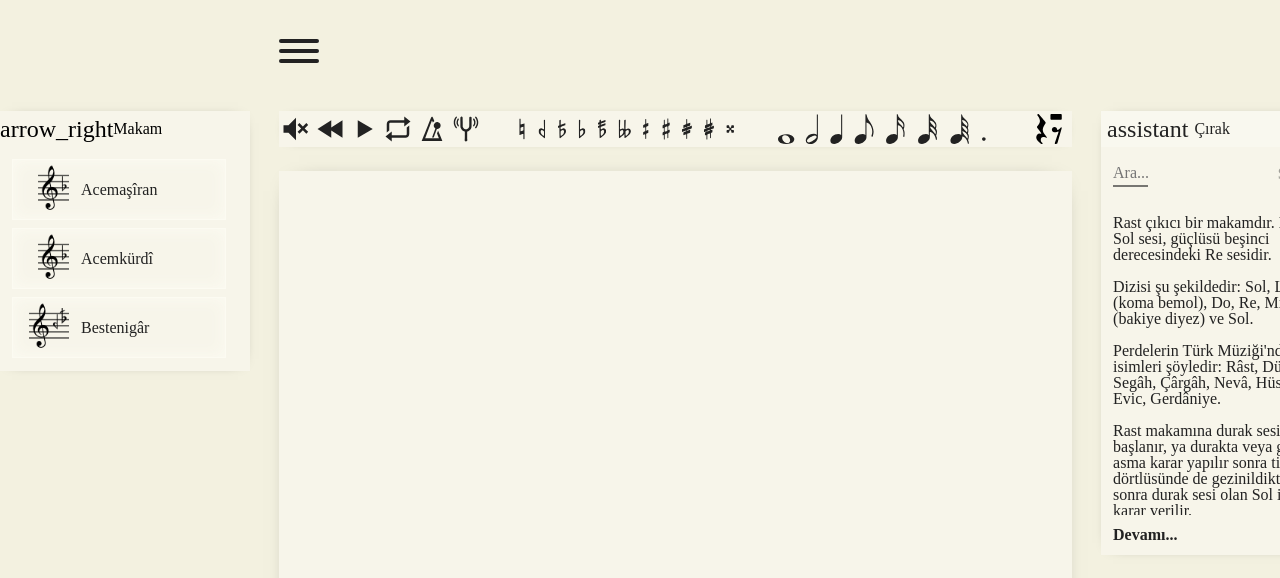
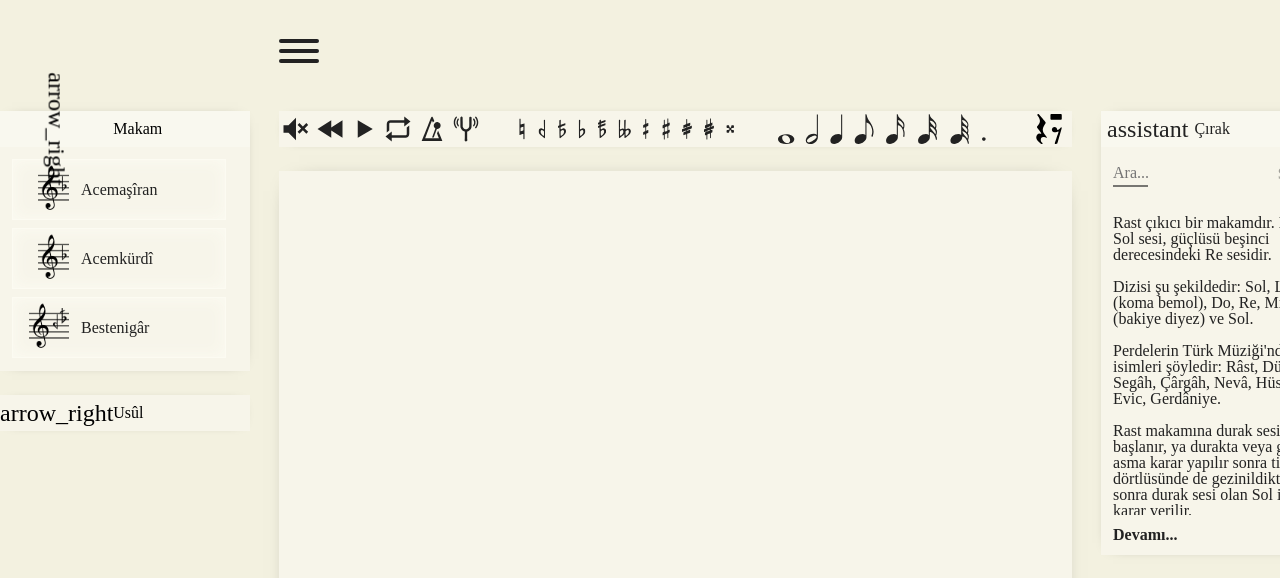
Before and after one commit to ihpar/katip-fs, a React (Create React App) app in the folder frontend/: page / in a window 1280 px wide. Shown: the top 578 px of the page. Built offline with nearby package versions, Linux system fonts and the light colour scheme; a web font is replaced by a local one.

Commit message:
adding widget hierarchy

```diff
--- a/frontend/src/App.tsx
+++ b/frontend/src/App.tsx
@@ -2,9 +2,11 @@ import "./App.scss";
 
 import Navigation from "./components/layout/Navigation";
 import Footer from "./components/layout/Footer";
-import EditorWidget from "./components/katip/EditorWidget";
+import MakamWidget from "./components/katip/MakamWidget";
 import ActionsMenu from "./components/katip/ActionsMenu";
+import AccordionWidget from "./components/katip/AccordionWidget";
 import Cirak from "./components/katip/Cirak";
+import UsulWidget from "./components/katip/UsulWidget";
 
 function App() {
   return (
@@ -12,7 +14,12 @@ function App() {
       <Navigation />
       <div className="no-print" style={{ justifySelf: "end" }}>
         <div className="left-menu-wrapper">
-          <EditorWidget />
+          <AccordionWidget initialVisibility={true} title={"Makam"} contentHeight={200}>
+            <MakamWidget />
+          </AccordionWidget>
+          <AccordionWidget initialVisibility={false} title={"Usûl"} contentHeight={200}>
+            <UsulWidget />
+          </AccordionWidget>
         </div>
       </div>
       <div>
--- /dev/null
+++ b/frontend/src/components/katip/AccordionWidget.tsx
@@ -0,0 +1,55 @@
+import React, { useRef, useState, useEffect } from "react";
+
+interface IProps {
+  initialVisibility?: boolean;
+  title: string;
+  contentHeight: number;
+}
+
+let accordionMaxHeight: number | undefined = 0;
+
+const AccordionWidget: React.FC<IProps> = (props) => {
+  const [isVisible, setIsVisible] = useState<boolean>(props.initialVisibility || false);
+  const [accordionHeight, setAccordionHeight] = useState<number>(0);
+
+  const accordionRef = useRef<HTMLDivElement>(null);
+
+  useEffect(() => {
+    accordionMaxHeight = accordionRef.current?.scrollHeight;
+    if (accordionMaxHeight && isVisible) {
+      setAccordionHeight(accordionMaxHeight);
+    }
+  }, [isVisible]);
+
+  const accordionClickHandler = () => {
+    setIsVisible((visible) => {
+      visible = !visible;
+      if (accordionMaxHeight && visible) {
+        setAccordionHeight(accordionMaxHeight);
+      } else {
+        setAccordionHeight(0);
+      }
+      return visible;
+    });
+  };
+
+  const accordionButtonClass = `btn-accordion ${isVisible ? "accordion-active" : ""}`;
+
+  return (
+    <div className="accordion-wrapper">
+      <button onClick={accordionClickHandler} className={accordionButtonClass}>
+        <span className="i-sharp caret">arrow_right</span>
+        {props.title}
+      </button>
+      <div className="accordion-panel" ref={accordionRef} style={{ maxHeight: accordionHeight }}>
+        <div className="accordion-contents">
+          <div className="content-scroller" style={{ height: props.contentHeight }}>
+            {props.children}
+          </div>
+        </div>
+      </div>
+    </div>
+  );
+};
+
+export default AccordionWidget;
--- a/frontend/src/components/katip/EditorWidget.tsx
+++ /dev/null
@@ -1,66 +0,0 @@
-import "./EditorWidget.scss";
-
-import aa from "../../images/makamlar/aa.png";
-import bes from "../../images/makamlar/bes.png";
-import bey from "../../images/makamlar/bey.png";
-import beyArab from "../../images/makamlar/bey-arab.png";
-import { useState } from "react";
-
-const EditorWidget: React.FC = (props) => {
-  const [isVisible, setIsVisible] = useState<boolean>(false);
-
-  const accordionClickHandler = () => {
-    setIsVisible((prev) => !prev);
-  };
-
-  const accordionButtonClass = `btn-accordion ${isVisible ? "accordion-active" : ""}`;
-
-  return (
-    <div className="accordion-wrapper">
-      <button className={accordionButtonClass}>
-        <span className="i-sharp caret">arrow_right</span>
-        Makam
-      </button>
-      <div className="accordion-panel" style={{ maxHeight: 224 }}>
-        <div className="accordion-contents">
-          <div className="content-scroller makam">
-            <ul>
-              <li className="widget-list-item">
-                <div className="widget-makam-img">
-                  <img alt="filler" src={aa} />
-                </div>
-                <div className="widget-makam-name">Acemaşîran</div>
-              </li>
-              <li className="widget-list-item">
-                <div className="widget-makam-img">
-                  <img alt="filler" src={aa} />
-                </div>
-                <div className="widget-makam-name">Acemkürdî</div>
-              </li>
-              <li className="widget-list-item">
-                <div className="widget-makam-img">
-                  <img alt="filler" src={bes} />
-                </div>
-                <div className="widget-makam-name">Bestenigâr</div>
-              </li>
-              <li className="widget-list-item">
-                <div className="widget-makam-img">
-                  <img alt="filler" src={bey} />
-                </div>
-                <div className="widget-makam-name">Beyâtî</div>
-              </li>
-              <li className="widget-list-item">
-                <div className="widget-makam-img">
-                  <img alt="filler" src={beyArab} />
-                </div>
-                <div className="widget-makam-name">Beyâtî Araban</div>
-              </li>
-            </ul>
-          </div>
-        </div>
-      </div>
-    </div>
-  );
-};
-
-export default EditorWidget;
--- a/frontend/src/components/katip/EditorWidget.scss
+++ b/frontend/src/components/katip/MakamWidget.scss
@@ -25,11 +25,11 @@
   background-color: variables.$active-fore-color;
 }
 
-.btn-accordion .material-icons-sharp.caret {
+.btn-accordion .i-sharp.caret {
   transition: all 200ms;
 }
 
-.accordion-active .material-icons-sharp.caret {
+.accordion-active .i-sharp.caret {
   transform: rotate(90deg);
 }
 
--- /dev/null
+++ b/frontend/src/components/katip/MakamWidget.tsx
@@ -0,0 +1,45 @@
+import "./MakamWidget.scss";
+
+import aa from "../../images/makamlar/aa.png";
+import bes from "../../images/makamlar/bes.png";
+import bey from "../../images/makamlar/bey.png";
+import beyArab from "../../images/makamlar/bey-arab.png";
+
+const EditorWidget: React.FC = (props) => {
+  return (
+    <ul>
+      <li className="widget-list-item">
+        <div className="widget-makam-img">
+          <img alt="filler" src={aa} />
+        </div>
+        <div className="widget-makam-name">Acemaşîran</div>
+      </li>
+      <li className="widget-list-item">
+        <div className="widget-makam-img">
+          <img alt="filler" src={aa} />
+        </div>
+        <div className="widget-makam-name">Acemkürdî</div>
+      </li>
+      <li className="widget-list-item">
+        <div className="widget-makam-img">
+          <img alt="filler" src={bes} />
+        </div>
+        <div className="widget-makam-name">Bestenigâr</div>
+      </li>
+      <li className="widget-list-item">
+        <div className="widget-makam-img">
+          <img alt="filler" src={bey} />
+        </div>
+        <div className="widget-makam-name">Beyâtî</div>
+      </li>
+      <li className="widget-list-item">
+        <div className="widget-makam-img">
+          <img alt="filler" src={beyArab} />
+        </div>
+        <div className="widget-makam-name">Beyâtî Araban</div>
+      </li>
+    </ul>
+  );
+};
+
+export default EditorWidget;
--- /dev/null
+++ b/frontend/src/components/katip/UsulWidget.tsx
@@ -0,0 +1,52 @@
+import "./MakamWidget.scss";
+
+const UsulWidget = () => {
+  return (
+    <ul>
+      <li className="widget-list-item">
+        <div className="widget-usul-rep">
+          <div className="fraction" data-top="2" data-bottom="8"></div>
+        </div>
+        <div className="widget-usul-name">Nim Sofyan</div>
+      </li>
+      <li className="widget-list-item">
+        <div className="widget-usul-rep">
+          <div className="fraction" data-top="2" data-bottom="4"></div>
+        </div>
+        <div className="widget-usul-name">Nim Sofyan</div>
+      </li>
+      <li className="widget-list-item">
+        <div className="widget-usul-rep">
+          <div className="fraction" data-top="3" data-bottom="8"></div>
+        </div>
+        <div className="widget-usul-name">Semâî</div>
+      </li>
+      <li className="widget-list-item">
+        <div className="widget-usul-rep">
+          <div className="fraction" data-top="3" data-bottom="4"></div>
+        </div>
+        <div className="widget-usul-name">Semâî</div>
+      </li>
+      <li className="widget-list-item">
+        <div className="widget-usul-rep">
+          <div className="fraction" data-top="4" data-bottom="4"></div>
+        </div>
+        <div className="widget-usul-name">Sofyan</div>
+      </li>
+      <li className="widget-list-item">
+        <div className="widget-usul-rep">
+          <div className="fraction" data-top="7" data-bottom="18"></div>
+        </div>
+        <div className="widget-usul-name">Devr-i Tûran</div>
+      </li>
+      <li className="widget-list-item">
+        <div className="widget-usul-rep">
+          <div className="fraction" data-top="10" data-bottom="8"></div>
+        </div>
+        <div className="widget-usul-name">Aksak Semâî</div>
+      </li>
+    </ul>
+  );
+};
+
+export default UsulWidget;
--- a/frontend/src/styles/_widgets.scss
+++ b/frontend/src/styles/_widgets.scss
@@ -7,14 +7,14 @@
 
   &::before {
     border-bottom: 1px solid variables.$font-color-faded;
-    content: attr(top);
+    content: attr(data-top);
     display: block;
     line-height: 1.6em;
     padding: 0 0.2em;
   }
 
   &::after {
-    content: attr(bottom);
+    content: attr(data-bottom);
     display: block;
     line-height: 1.6em;
   }
@@ -66,8 +66,3 @@
 .content-scroller {
   overflow-y: scroll;
 }
-
-.content-scroller.makam,
-.content-scroller.usul {
-  height: 200px;
-}
```
Also changed, not shown: frontend/src/components/katip/UsulWidget.scss (added).
